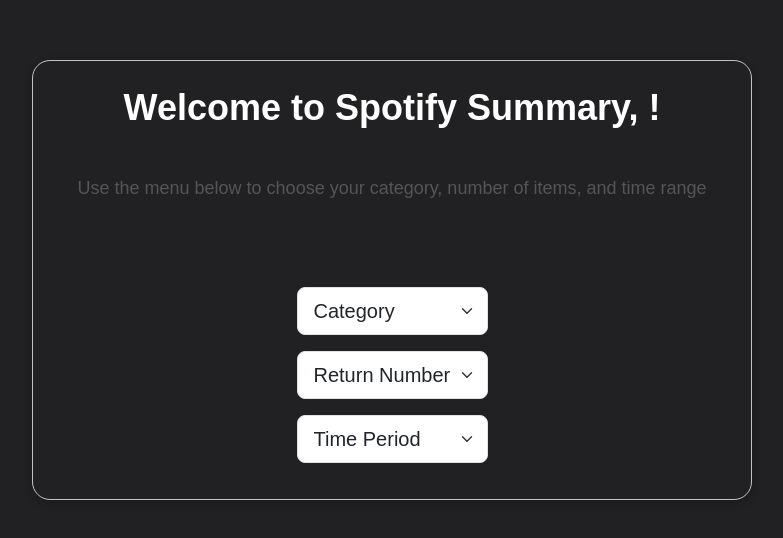
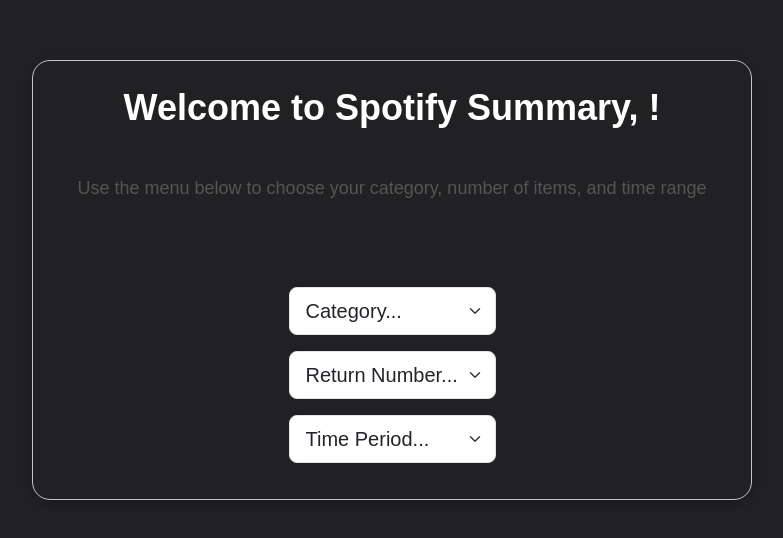
Before and after one commit to JustinYSJSU/react_spotify, a React (Create React App) app: page /home in a window 1280 px wide. Shown: the part 120-658 px from the top of the page, without its empty margins (248-1031 px from the left). Built offline with nearby package versions, Linux system fonts and the light colour scheme; no server answers.

Commit message:
added ....

```diff
--- a/src/pages/home.js
+++ b/src/pages/home.js
@@ -47,20 +47,20 @@
 
                 <div className="card-select">
                     <select class="form-select form-select-lg mb-3" aria-label=".form-select-lg example">
-                        <option selected> Category </option>
+                        <option selected> Category... </option>
                         <option value="songs"> Songs </option>
                         <option value="artists"> Artists </option>
                     </select>
 
                     <select class="form-select form-select-lg mb-3" aria-label=".form-select-lg example">
-                        <option selected> Return Number </option>
+                        <option selected> Return Number... </option>
                         <option value="10"> 10 </option>
                         <option value="15"> 15 </option>
                         <option value="20"> 20 </option>
                     </select>
 
                     <select class="form-select form-select-lg mb-3" aria-label=".form-select-lg example">
-                        <option selected> Time Period </option>
+                        <option selected> Time Period... </option>
                         <option value="short_term"> Past Month </option>
                         <option value="medium_term"> Past 6 Months  </option>
                         <option value="long_term" > All Time </option>
```
